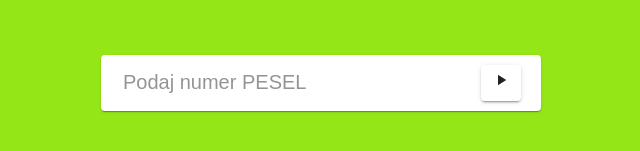
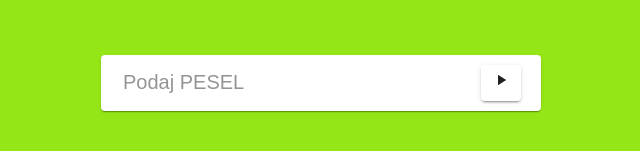
Before and after one commit to bamanczak/pesel, an Angular app: page / in a window 1280 px wide. Shown: the part 183-334 px from the top of the page, without its empty margins (319-959 px from the left). Built offline with nearby package versions, Linux system fonts and the light colour scheme.

Commit message:
lint fixes, added firebase deployment

```diff
--- a/src/app/app.component.html
+++ b/src/app/app.component.html
@@ -10,7 +10,7 @@
   <mat-card class="big-input" [ngClass]="{ 'has-focus': hasFocus }">
     <form (ngSubmit)="onSubmit()" class="container">
 
-      <input matInput placeholder="Podaj numer PESEL" [(ngModel)]="inputNumber"
+      <input matInput placeholder="Podaj PESEL" [(ngModel)]="inputNumber"
               (focus)="hasFocus = true"
               (blur)="hasFocus = false"
               name="peselInput"
--- a/src/app/app.component.ts
+++ b/src/app/app.component.ts
@@ -65,7 +65,7 @@ export class AppComponent {
   isValidPesel(pesel) {
     if (typeof pesel !== 'string') {
       return false;
-    } else if ( pesel.length != 11) {
+    } else if ( pesel.length !== 11) {
       return false;
     } else {
       const peselArray = new Array();
@@ -127,8 +127,8 @@ export class AppComponent {
     return year;
   }
 
-  isPeselMale(number: number) {
-    return number % 2 === 1;
+  isPeselMale(num: number) {
+    return num % 2 === 1;
   }
 
 }
```
Also changed, not shown: .travis.yml.
